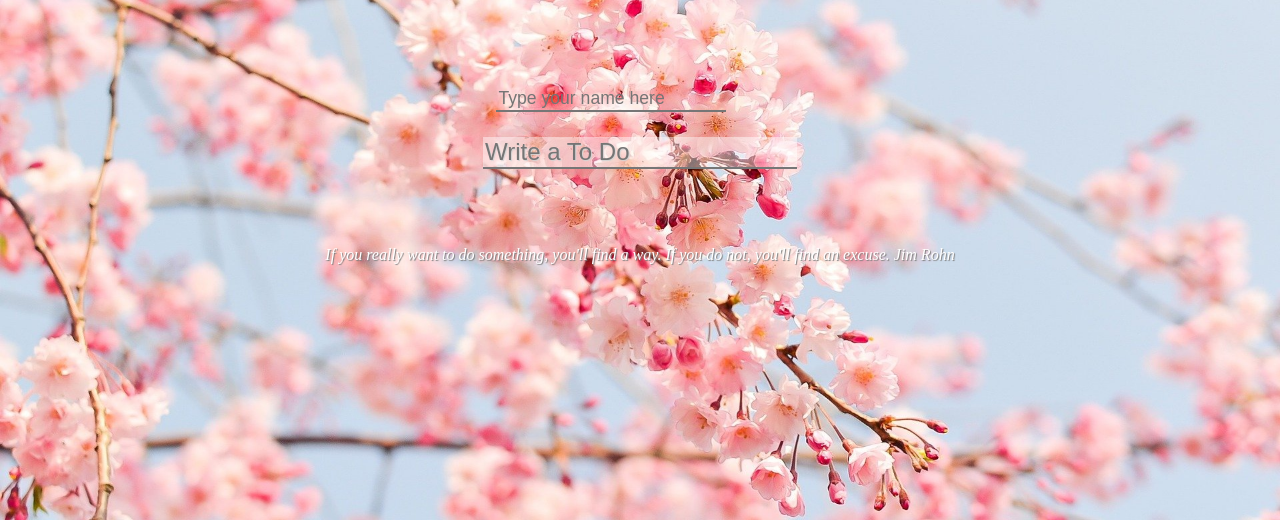
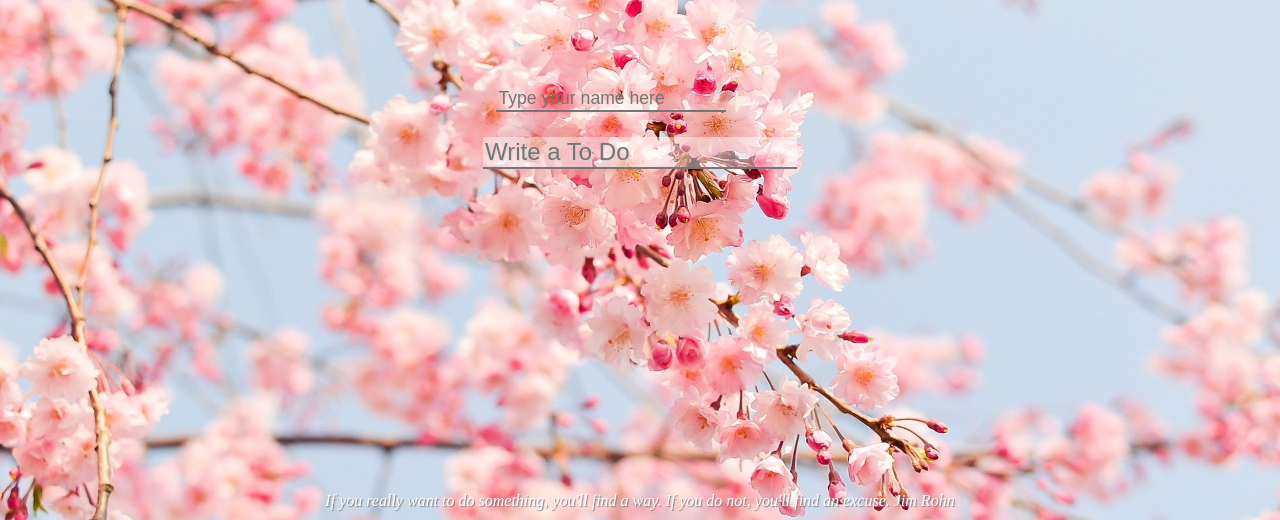
Before and after one commit to sieun43/NomadCoder-ChromeApp, a plain HTML site: page index.html in a window 1280 px wide. Shown: the part 280-800 px from the top of the page. Drawn offline with Linux system fonts and the light colour scheme.

Commit message:
quote 위치 수정

```diff
--- a/css/style.css
+++ b/css/style.css
@@ -65,6 +65,8 @@
 }
 
 #quote {
+    position: fixed;
+    bottom: 10px;
     color: white;
     font-style: italic;
     text-shadow: 1px 1px 1px gray;
```
